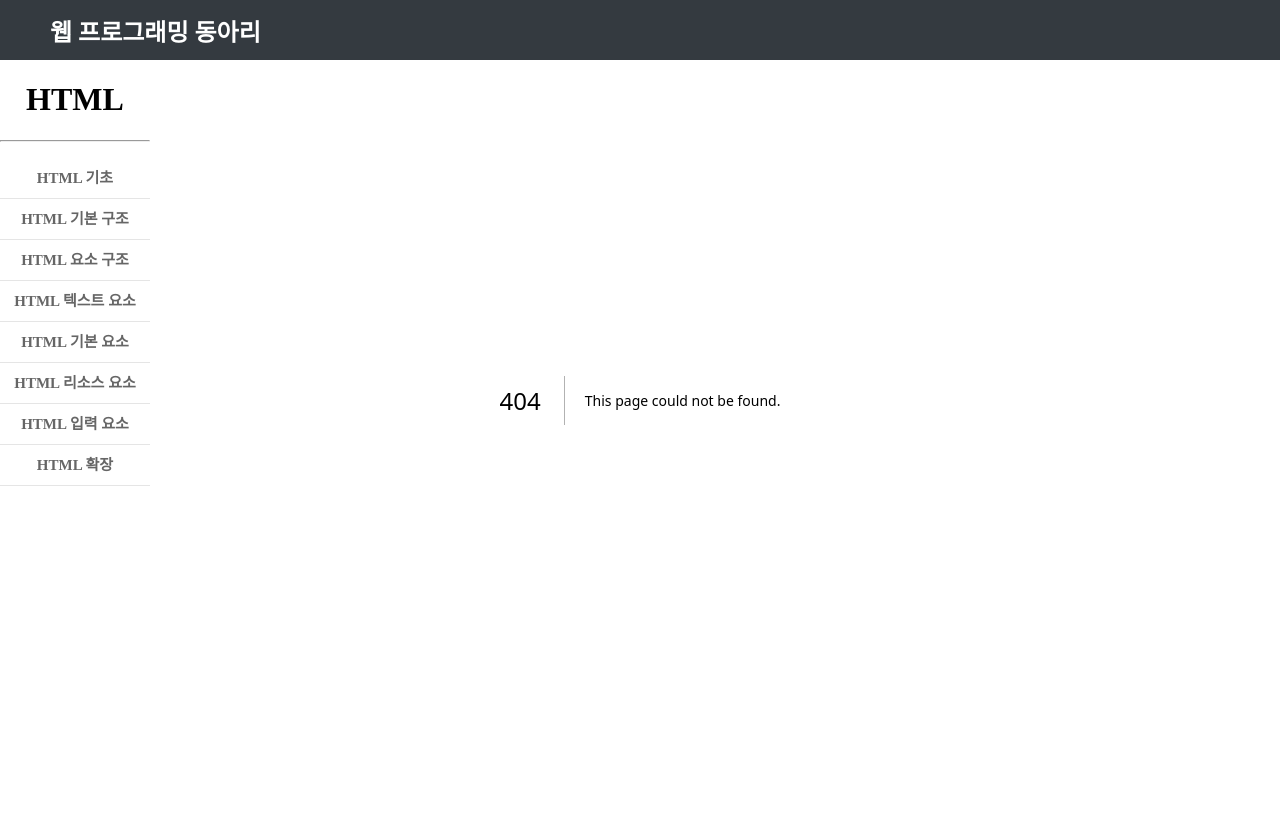
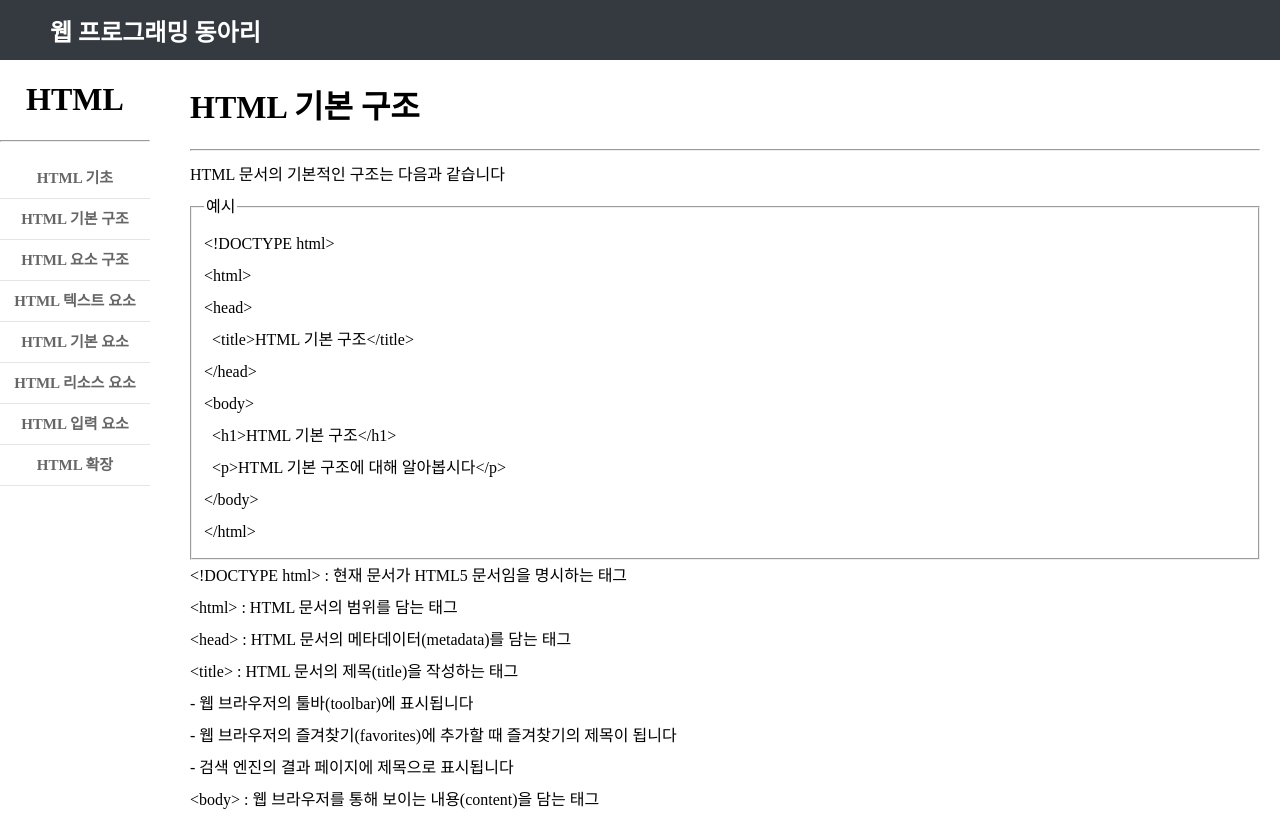
Before and after one commit to anione-web-club/Web-Docs, a Next.js app: page /basicStructure in a window 1280 px wide. Before the commit this address had no page. Before the commit the page ends 800 px from the top, so only its background shows below. Built offline with nearby package versions, Linux system fonts and the light colour scheme.

Commit message:
Create BasicStructure Page

```diff
--- /dev/null
+++ b/src/app/basicStructure/page.js
@@ -0,0 +1,38 @@
+import style from './style.module.css'
+
+export default function() {
+  return (
+    <>
+      <div className={style.content}>
+        <h1>HTML 기본 구조</h1>
+        <hr />
+        <div className={style.text}>
+          <p>
+            HTML 문서의 기본적인 구조는 다음과 같습니다 <br />
+            <fieldset>
+              <legend>예시</legend>
+              &lt;!DOCTYPE html&gt; <br />
+              &lt;html&gt; <br />
+              &lt;head&gt; <br />
+              &nbsp; &lt;title&gt;HTML 기본 구조&lt;/title&gt; <br />
+              &lt;/head&gt; <br />
+              &lt;body&gt; <br />
+              &nbsp; &lt;h1&gt;HTML 기본 구조&lt;/h1&gt; <br />
+              &nbsp; &lt;p&gt;HTML 기본 구조에 대해 알아봅시다&lt;/p&gt; <br />
+              &lt;/body&gt; <br />
+              &lt;/html&gt; <br />
+            </fieldset>
+            &lt;!DOCTYPE html&gt; : 현재 문서가 HTML5 문서임을 명시하는 태그 <br />
+            &lt;html&gt; : HTML 문서의 범위를 담는 태그 <br />
+            &lt;head&gt; : HTML 문서의 메타데이터(metadata)를 담는 태그 <br />
+            &lt;title&gt; : HTML 문서의 제목(title)을 작성하는 태그 <br />
+            - 웹 브라우저의 툴바(toolbar)에 표시됩니다 <br />
+            - 웹 브라우저의 즐겨찾기(favorites)에 추가할 때 즐겨찾기의 제목이 됩니다 <br />
+            - 검색 엔진의 결과 페이지에 제목으로 표시됩니다 <br />
+            &lt;body&gt; : 웹 브라우저를 통해 보이는 내용(content)을 담는 태그 <br />
+          </p>
+        </div>
+      </div>
+    </>
+  )
+}
--- /dev/null
+++ b/src/app/basicStructure/style.module.css
@@ -0,0 +1,10 @@
+.content {
+  margin: 0;
+  margin-left: 170px;
+  padding: 60px 20px 20px 20px;
+}
+
+.text * {
+  line-height: 200%;
+  margin: 0;
+}
--- a/src/components/Sidebar/page.js
+++ b/src/components/Sidebar/page.js
@@ -10,7 +10,7 @@ export default function Sidebar() {
         <hr />
         <ul>
           <li><Link href="/basic">HTML 기초</Link></li>
-          <li><Link href="/">HTML 기본 구조</Link></li>
+          <li><Link href="/basicStructure">HTML 기본 구조</Link></li>
           <li><Link href="/">HTML 요소 구조</Link></li>
           <li><Link href="/">HTML 텍스트 요소</Link></li>
           <li><Link href="/">HTML 기본 요소</Link></li>
```
